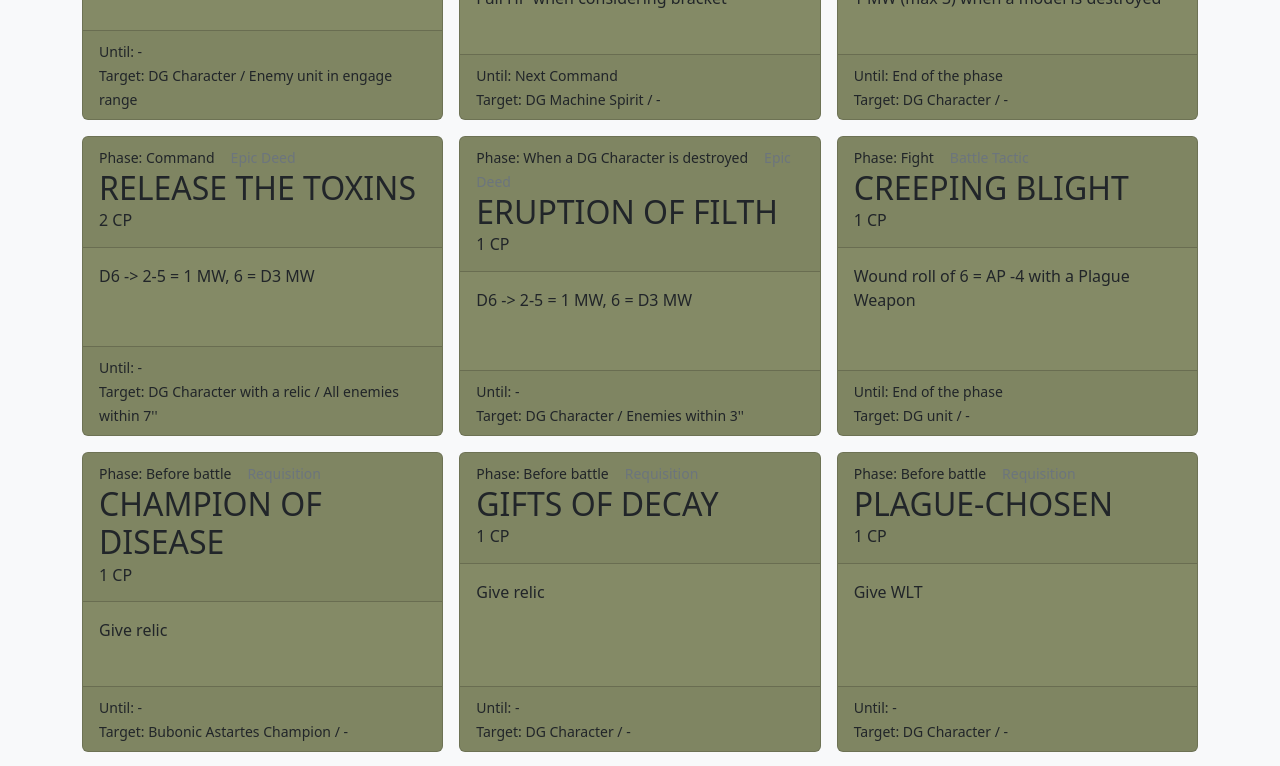
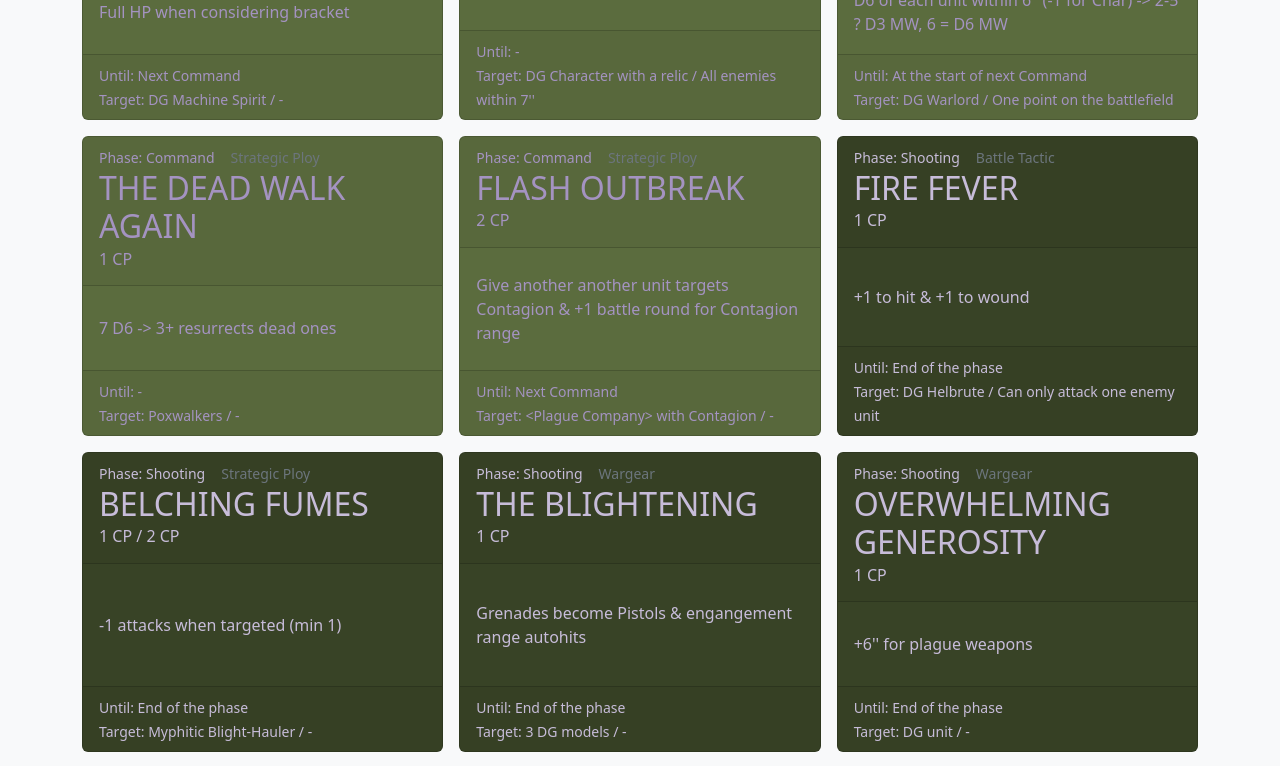
Before and after one commit to ThomasAlleyrock/StratCards, a React (Vite) app: page /deathguard in a window 1280 px wide. Shown: the part 940-1706 px from the top of the page. Built offline with nearby package versions, Linux system fonts and the light colour scheme; the HTML template or start-up script is replaced by a standard one.

Commit message:
Colors, fonts and start of a sorting

```diff
--- a/src/components/StratItem.tsx
+++ b/src/components/StratItem.tsx
@@ -1,4 +1,4 @@
-import { useState } from "react"
+import { useState, useEffect } from "react"
 import { Button, Card } from "react-bootstrap"
 
 type StratItemProps = {
@@ -18,8 +18,9 @@ export function StratItem({name, price, phase, category, effectTime, targetOwn,
     const [showLongText, setShowLongText] = useState(false);
 
     const [style, setStyle] = useState({
-        backgroundColor: "#848a66",
-        height: "300px"
+        backgroundColor: "#9c9d97",
+        height: "300px",
+        color: "#636268"
     })
 
     const handleMouseEnter = () => {
@@ -29,13 +30,33 @@ export function StratItem({name, price, phase, category, effectTime, targetOwn,
 
     const handleMouseLeave = () => {
         setShowLongText(false);
+        setStyle({ ...style, height: "300px"})
     };
 
-    const colorPicker = () => {
-        if (category === "Command") {
-
-        }
-    };
+    useEffect(() => {
+        const colorPicker = () => {
+            if (phase === "Before Battle") {
+                setStyle({ ...style, backgroundColor: "#9c9d97", color: "#46454c"})
+            } else if ( phase === "Any") {
+                setStyle({ ...style, backgroundColor: "#455b55", color: "#baa4aa"})
+            } else if ( phase === "Command") {
+                setStyle({ ...style, backgroundColor: "#5b6c3e", color: "#a493c1"})
+            } else if ( phase === "Movement") {
+                setStyle({ ...style, backgroundColor: "#526238", color: "#ad9dc7"})
+            } else if ( phase === "Psychic") {
+                setStyle({ ...style, backgroundColor: "#414d2c", color: "#beb2d3"})
+            } else if ( phase === "Shooting" || phase === "Shooting / Fight") {
+                setStyle({ ...style, backgroundColor: "#384326", color: "#c7bcd9"})
+            } else if ( phase === "Charge") {
+                setStyle({ ...style, backgroundColor: "#2b331d", color: "#d4cce2"})
+            } else if ( phase === "Fight") {
+                setStyle({ ...style, backgroundColor: "#1e2414", color: "#e1dbeb"})
+            } else if ( phase === "Morale") {
+                setStyle({ ...style, backgroundColor: "#11140b", color: "#eeebf4"})
+            }
+        };
+        colorPicker();
+    }, [phase]);
 
     return <Card onMouseEnter={handleMouseEnter} onMouseLeave={handleMouseLeave} style={style}>
         <Card.Header className="">
@@ -44,8 +65,8 @@ export function StratItem({name, price, phase, category, effectTime, targetOwn,
         <Card.Title className="fs-2">{name}</Card.Title>
         <Card.Subtitle className="mb-2">{price}</Card.Subtitle>
       </Card.Header>
-      <Card.Body className="">
-        <div className="mt-auto mb-2">
+      <Card.Body className="d-flex justify-content-start align-items-center">
+        <div className="">
             {showLongText ? <Card.Text>{textLong}</Card.Text> : <Card.Text>{textShort}</Card.Text>}
         </div>
         {/*
--- a/src/pages/DeathGuard.tsx
+++ b/src/pages/DeathGuard.tsx
@@ -4,11 +4,34 @@ import DGstrats from "../data/deathguard.json"
 
 export function DeathGuard() {
 
+    type PhasesOrder = {
+        [key: string]: number
+      }
+
+    const phaseOrder: PhasesOrder = {
+        "Before battle": 1,
+        "Any": 2,
+        "Command": 3,
+        "Movement": 4,
+        "Psychic": 5,
+        "Shooting": 6,
+        "Shooting / Fight": 7,
+        "Charge": 8,
+        "Fight": 9,
+        "Morale": 10
+    };
+
+    const sortedDGstrats = DGstrats.sort((a, b) => {
+        const aPhase = phaseOrder[a.phase];
+        const bPhase = phaseOrder[b.phase];
+        return aPhase - bPhase;
+    });
+
     return (
         <>
         <h1>Death Guard</h1>
         <Row md={2} xs={1} lg={3} className="g-3">
-                {DGstrats.map(item => (
+          {sortedDGstrats.map(item => (
             <Col key={item.name}>
               <StratItem {...item} />
             </Col>
```
Lines whose indentation alone changed are shown as unchanged.
